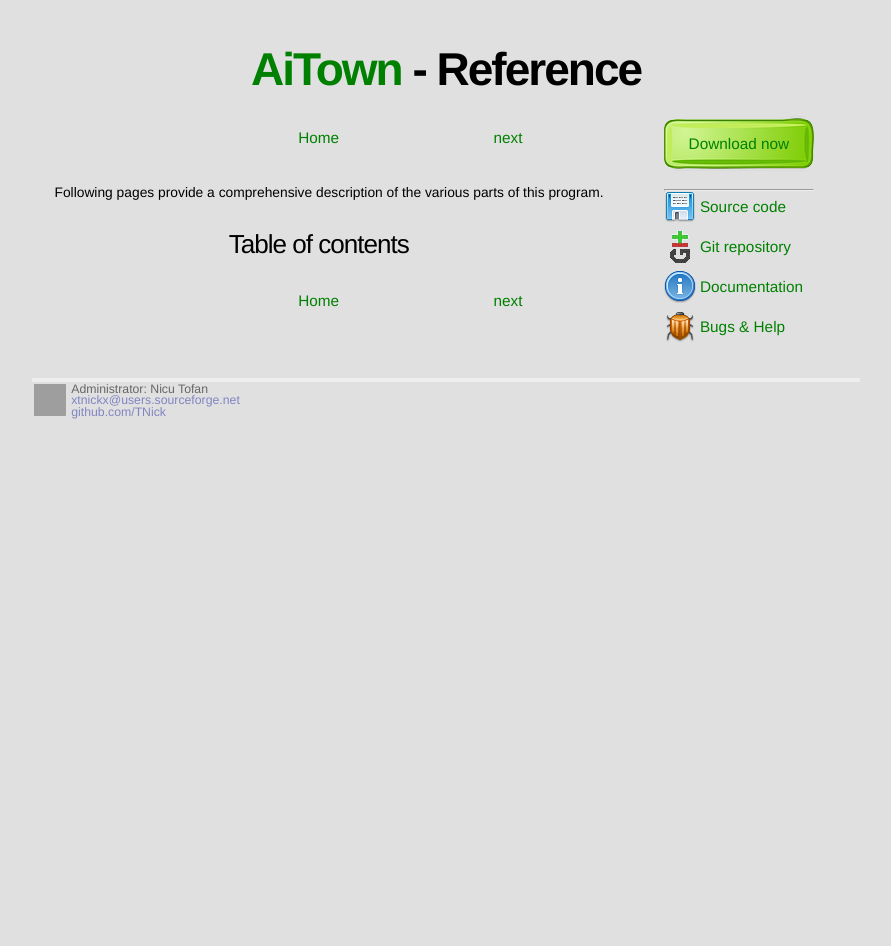
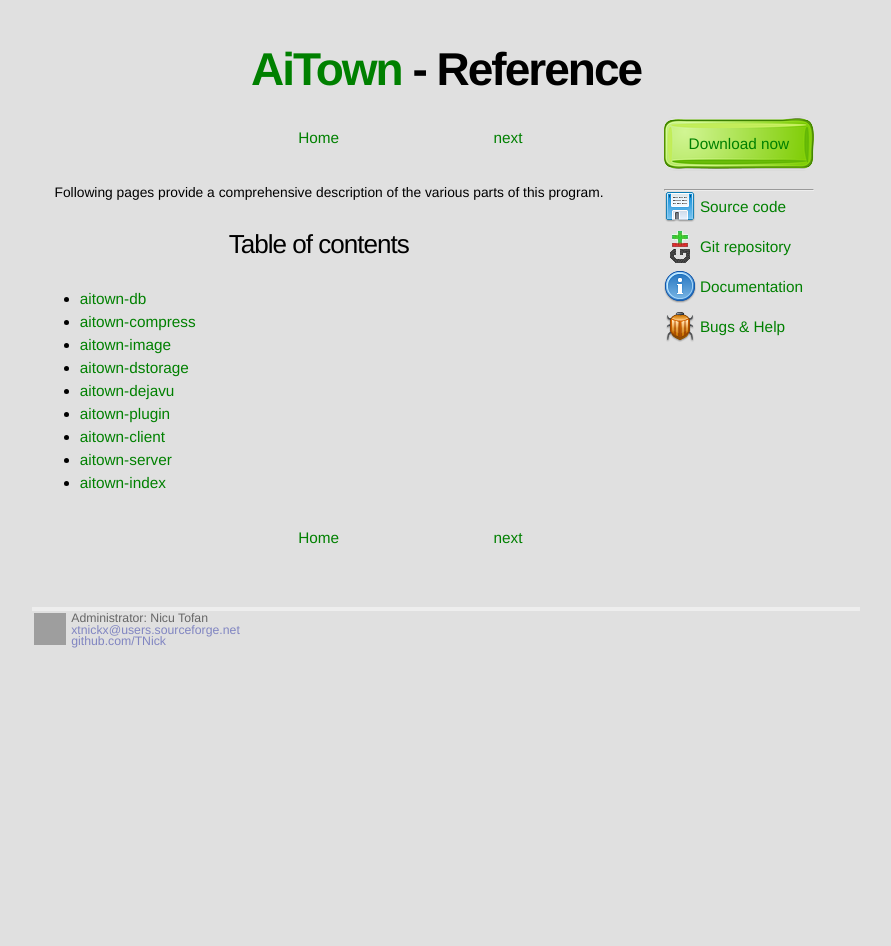
Before and after one commit to TNick/aitown, a Jekyll site: the page built from reference/index.html, in a window 1280 px wide. Shown: the whole page, without its empty margins (194-1085 px from the left). Built offline with Jekyll 4.4.1, drawn with Linux system fonts in a browser that asks for light colours; grey boxes are pictures that could not be loaded.

Commit message:
Added description pages for new components

```diff
--- a/_layouts/common.html
+++ b/_layouts/common.html
@@ -26,6 +26,7 @@
         <!-- Custom CSS -->
         <link rel="stylesheet" href="{{ site.baseurl }}/css/main.css">
 
+        <script type="text/javascript" src="http://cdn.mathjax.org/mathjax/latest/MathJax.js?config=TeX-AMS-MML_HTMLorMML"></script>
     </head>
     <body>
         <div class="container">
@@ -42,7 +43,7 @@
 				<td class="sidebar">
 					<ul class="sidebar">
 						<li class="sidebar">
-							<a href="{{ site.baseurl }}/releases">
+                            <a href="{{ site.baseurl }}/releases.html">
 								<div class="greenbutton">Download now</div>
 							</a>
 						</li>
--- a/_layouts/default.html
+++ b/_layouts/default.html
@@ -6,10 +6,15 @@ allpages:
   - /building.html
   - /documentation.html
   - /reference/index.html
-  - /reference/aitown-index.html
+  - /reference/aitown-db.html
+  - /reference/aitown-compress.html
+  - /reference/aitown-image.html
+  - /reference/aitown-dstorage.html
+  - /reference/aitown-dejavu.html
+  - /reference/aitown-plugin.html
   - /reference/aitown-server.html
   - /reference/aitown-client.html
-  - /reference/aitown-plugin.html
+  - /reference/aitown-index.html
   - /references.html
   - /license.html
   - /contributors.html
--- a/reference/index.html
+++ b/reference/index.html
@@ -10,7 +10,31 @@ title: Reference
 
 <h2>Table of contents</h2>
 <ul>
-	<!--li>
-		<a href="scaffold-vars.html">Build in variable list</a>
-	</li-->
+    <li>
+        <a href="aitown-db.html">aitown-db</a>
+    </li>
+    <li>
+        <a href="aitown-compress.html">aitown-compress</a>
+    </li>
+    <li>
+        <a href="aitown-image.html">aitown-image</a>
+    </li>
+    <li>
+        <a href="aitown-dstorage.html">aitown-dstorage</a>
+    </li>
+    <li>
+        <a href="aitown-dejavu.html">aitown-dejavu</a>
+    </li>
+    <li>
+        <a href="aitown-plugin.html">aitown-plugin</a>
+    </li>
+    <li>
+        <a href="aitown-client.html">aitown-client</a>
+    </li>
+    <li>
+        <a href="aitown-server.html">aitown-server</a>
+    </li>
+    <li>
+        <a href="aitown-index.html">aitown-index</a>
+    </li>
 </ul>
```
Also changed, not shown: reference/aitown-compress.html (added, +9 -0 lines), reference/aitown-db.html (added, +46 -0 lines), reference/aitown-dejavu.html (added, +181 -0 lines), reference/aitown-image.html (added, +9 -0 lines), releases.html (added, +7 -0 lines), reference/aitown-dejavu/ar.png (added), reference/aitown-dejavu/workflow.png (added), 1 other file.
